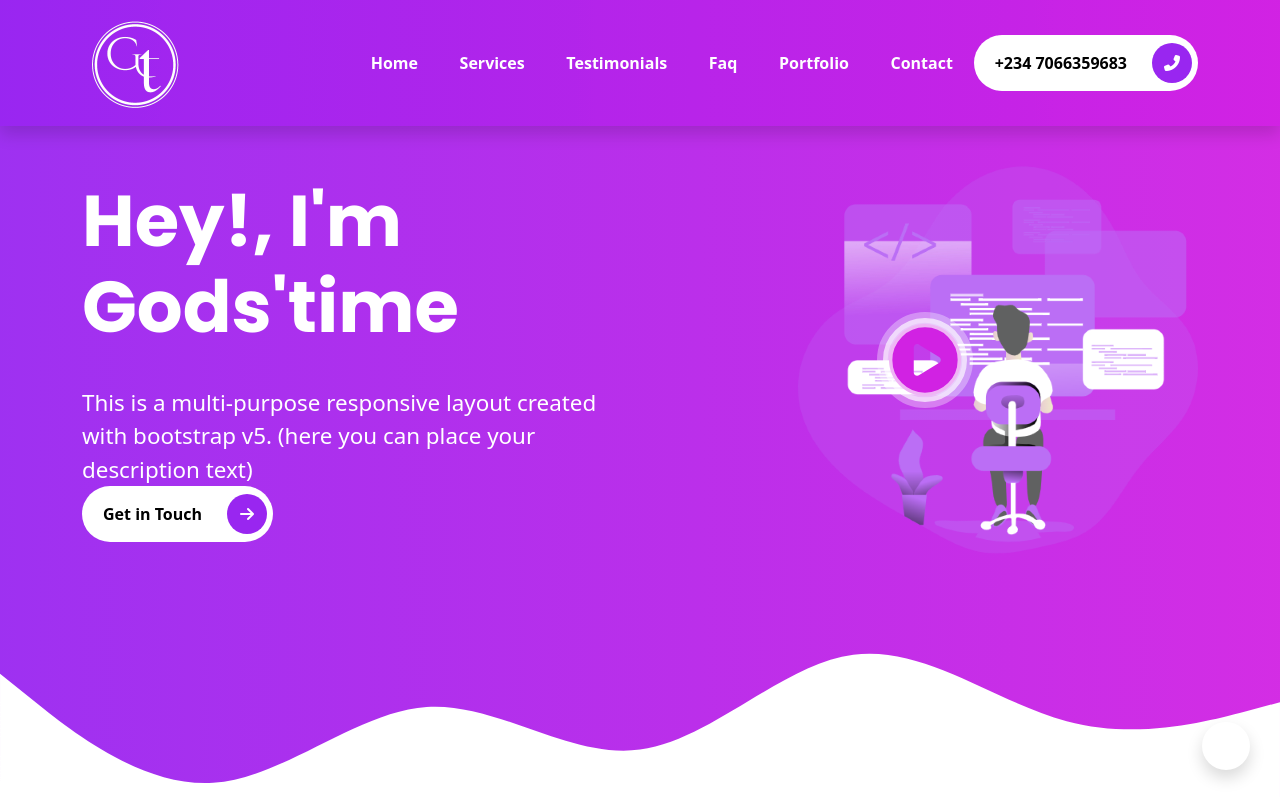
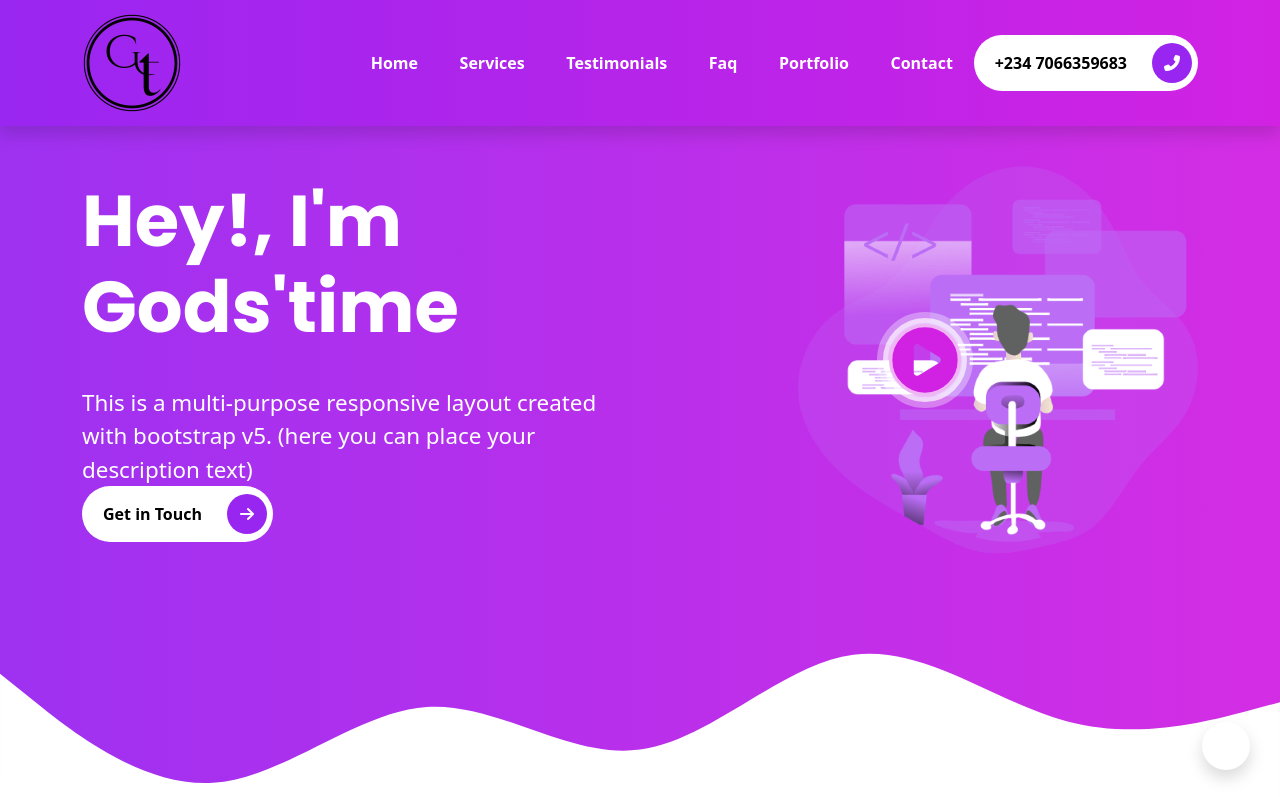
Before and after one commit to Godstime1000/portfolio, a website: page index.html in a window 1280 px wide. Shown: the top 797 px of the page. Drawn offline with nearby package versions, Linux system fonts and the light colour scheme.

Commit message:
Update index.html

```diff
--- a/index.html
+++ b/index.html
@@ -17,7 +17,7 @@
       <nav class="navbar navbar-expand-lg navbar-dark menu shadow fixed-top">
             <div class="container">
                   <a class="navbar-brand" href="#">
-                        <img src="rounded brand logo.png" alt="logo image"></a>
+                        <img src="black rounded brand logo.png" alt="logo image"></a>
                   <button class="navbar-toggler" type="button" data-bs-toggle="collapse" data-bs-target="#navbarNav"
                         aria-controls="navbarNav" aria-expanded="false" aria-label="Toggle navigation">
                         <span class="navbar-toggler-icon"></span>
```
